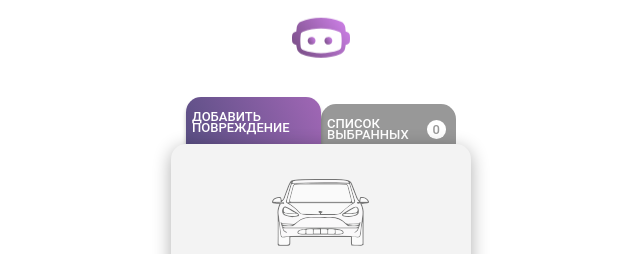
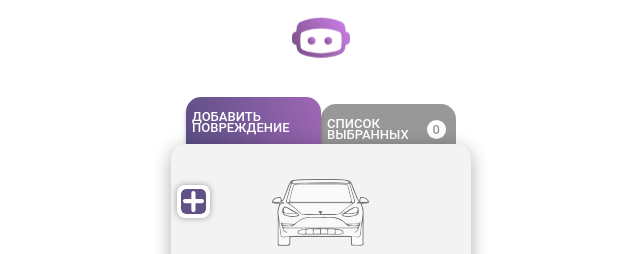
Before and after one commit to andreysinus/auto-project-damage, a React (Create React App) app: page / in a window 1280 px wide. Shown: the top 254 px of the page, without its empty margins (319-959 px from the left). Built offline with nearby package versions, Linux system fonts and the light colour scheme.

Commit message:
add button

```diff
--- a/src/App.jsx
+++ b/src/App.jsx
@@ -19,13 +19,17 @@ function App() {
     <div className='container'>
       <div className="logo__anim"><Logo /></div>
       <SelectMenu  selectState={selectMenuState} setSelectState={setSelectMenuState} bucketLength={bucketState.length}/>
-      <BodyDamage selectState={selectMenuState}
-        addBucket={addBucket}
-        setAddProgressState={setAddProgressState}
-        setSelectedPart={setSelectedPart}
-        bucketState={bucketState}
-        setBucketState={setBucketState}
-      />
+
+      <BodyDamage selectMenuState={selectMenuState}
+                  setSelectMenuState={setSelectMenuState}
+                  addBucket={addBucket}
+                  addProgressState={addProgressState}
+                  setAddProgressState={setAddProgressState}
+                  selectedPart={selectedPart}
+                  setSelectedPart={setSelectedPart}
+                  bucketState={bucketState}
+                  setBucketState={setBucketState}/>
+
       { addProgressState==="3" && selectedPart!=="None" ? <AllDamages selectedPart={selectedPart}/> : <div></div>}
     </div>
   );
--- a/src/components/addDamages/addDamages.jsx
+++ b/src/components/addDamages/addDamages.jsx
@@ -1,11 +1,15 @@
-import React from 'react'
+import React, { useState } from 'react'
 import CarViews from '../carViews/carViews'
 import './addDamages.scss'
 
-function AddDamages() {
+function AddDamages(props) {
+  const [carPart, setCarPart] = useState("None");
   return (
     <div className='adddamages'>
-      <CarViews/>
+      { props.addProgressState==="1" ? <CarViews carPart={carPart} setCarPart={setCarPart}/>
+      : props.addProgressState==="2" ? <div>два</div>
+      : props.addProgressState==="3" ? <div>три</div>
+      : <div>Ошибка</div>}
     </div>
   )
 }
--- a/src/components/bigButton/bigButton.jsx
+++ b/src/components/bigButton/bigButton.jsx
@@ -1,10 +1,12 @@
 import React from 'react'
 import './bigButton.scss'
-import '../../img/bigButton.svg'
+import bigButton from '../../img/bigButton.svg'
 
 function BigButton(props) {
+    let classNames="bigbutton "
+    classNames+="bigbutton__" + props.carPart
   return (
-    <div>bigButton</div>
+    <button type='button' className={classNames} onClick={()=> {props.setActive(true); props.setPart(props.carPart)}}><img src={bigButton} alt="Кнопка" /></button>
   )
 }
 
--- a/src/components/bigButton/bigButton.scss
+++ b/src/components/bigButton/bigButton.scss
@@ -0,0 +1,10 @@
+*{
+    box-sizing: border-box;
+}
+.bigbutton{
+    background-color: transparent;
+    border: 0;
+    position: absolute;
+    margin: 0;
+    padding: 0;
+}
--- a/src/components/bodyDamage/bodyDamage.jsx
+++ b/src/components/bodyDamage/bodyDamage.jsx
@@ -6,7 +6,16 @@ import './bodyDamage.scss'
 function BodyDamage(props) {
   return (
     <div className='bodydamage'>
-        {props.selectState==="1"? <AddDamages/> : <Bucket bucketState={props.bucketState} updateBucket={props.setBucketState}/>}
+        {props.selectMenuState==="1"? <AddDamages addBucket={props.addBucket}
+                                              selectMenuState={props.selectMenuState}
+                                              setSelectMenuState={props.setSelectMenuState}
+                                              setSelectedPart={props.setSelectedPart}
+                                              selectedPart={props.selectedPart}
+                                              addProgressState={props.addProgressState}
+                                              setAddProgressState={props.setAddProgressState}/>
+
+
+        :<Bucket bucketState={props.bucketState} updateBucket={props.setBucketState}/>}
     </div>
   )
 }
--- a/src/components/carViews/carViews.jsx
+++ b/src/components/carViews/carViews.jsx
@@ -1,10 +1,12 @@
 import React from 'react'
 import carViews from '../../img/carAllViews.svg'
+import BigButton from '../bigButton/bigButton'
 import './carViews.scss'
 
 function CarViews(props) {
   return (
     <div>
+        <BigButton />
         <div className='carviews'>
             <img src={carViews} alt="Стороны авто" />
         </div>
```
